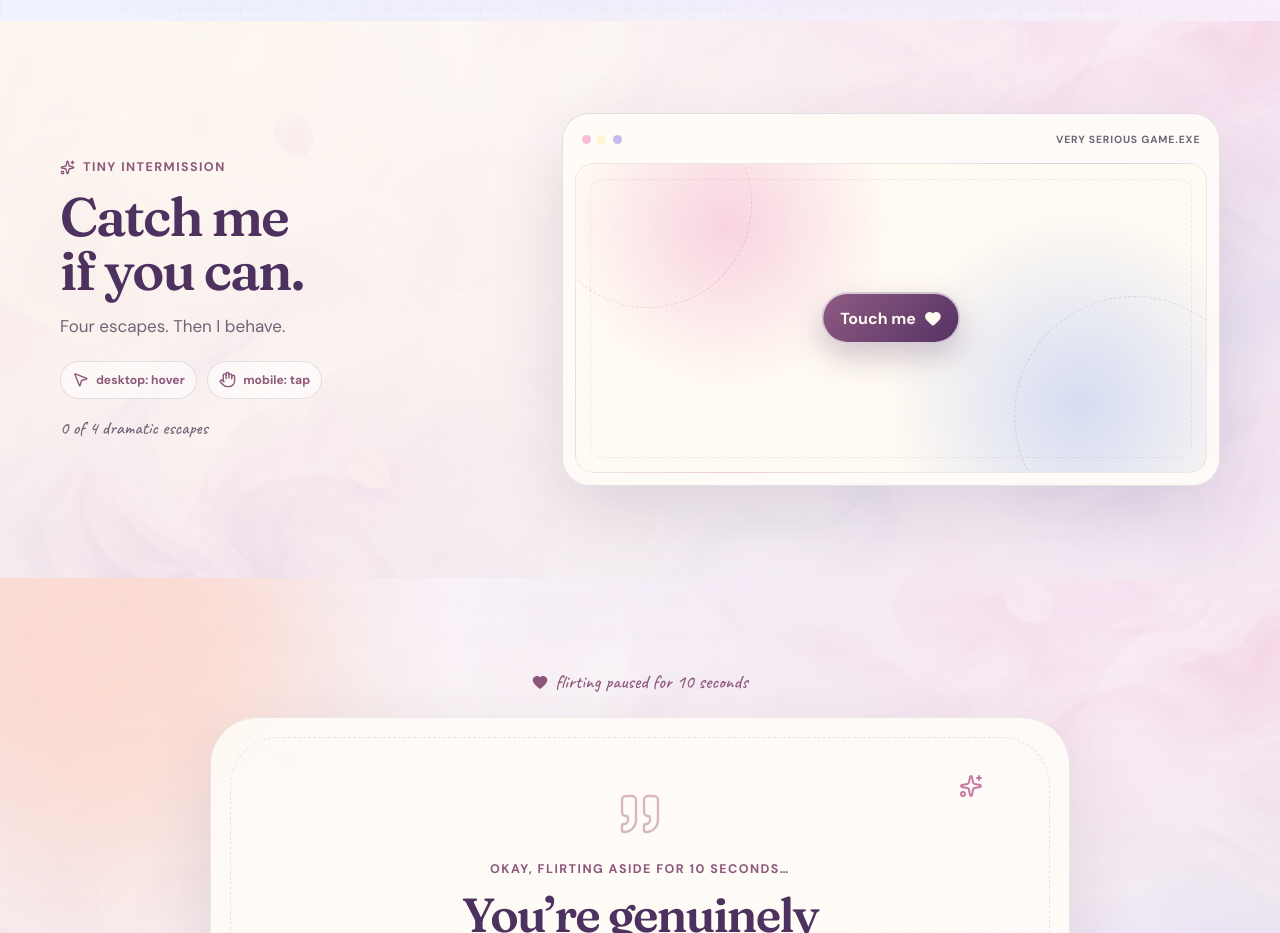
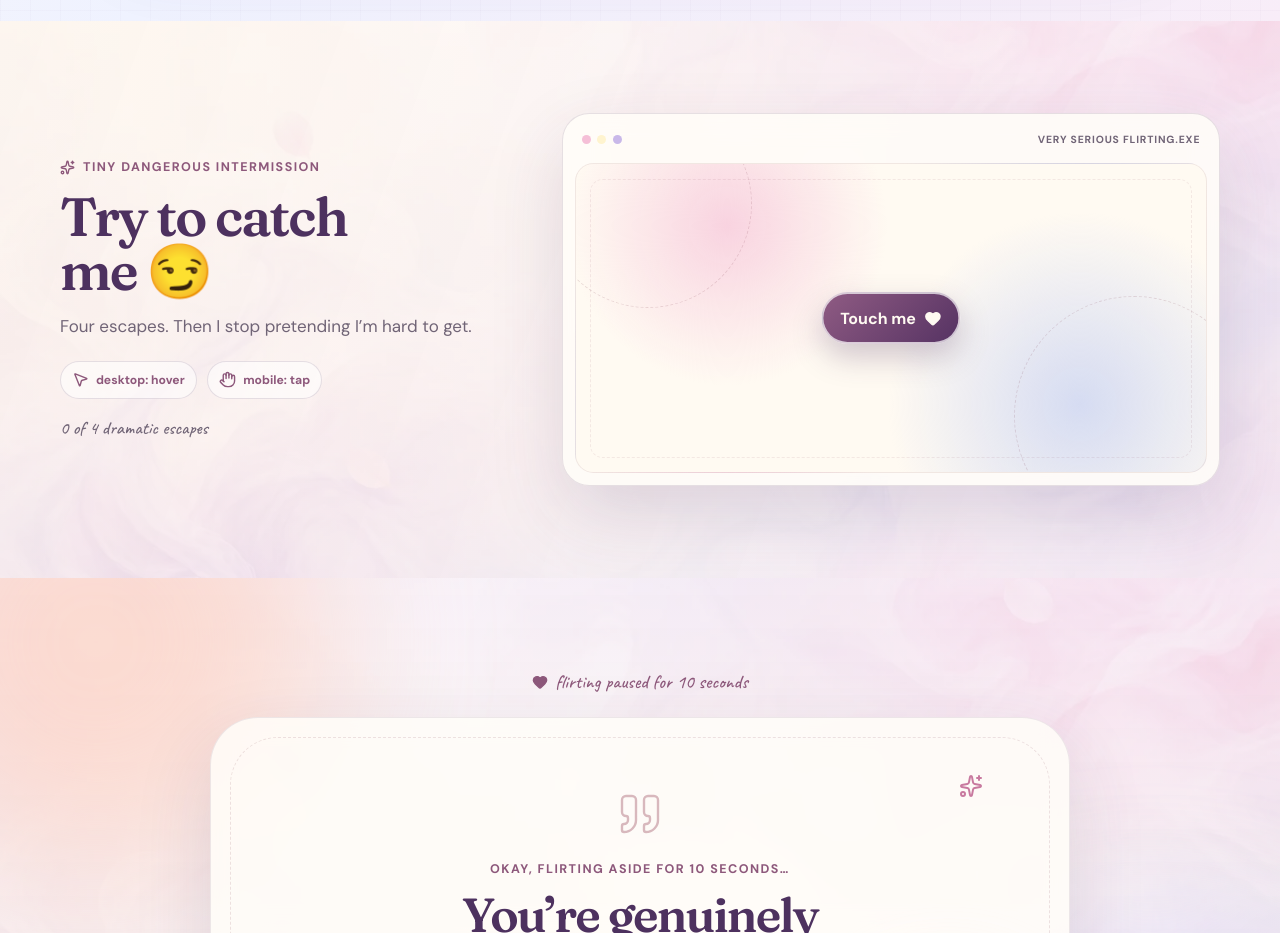
Before and after one commit to MSPixelPulseAgency/hey-kayleigh, a React (Vite) app: page / in a window 1280 px wide. Shown: the part 3660-4593 px from the top of the page. Built offline with nearby package versions, Linux system fonts and the light colour scheme.

Commit message:
Make touch game more teasing

```diff
--- a/src/components/TouchMeGame.jsx
+++ b/src/components/TouchMeGame.jsx
@@ -36,12 +36,7 @@ export function TouchMeGame() {
       }
 
       const previous = lastPositionRef.current
-      if (
-        previous.left === null ||
-        Math.hypot(next.left - previous.left, next.top - previous.top) > 72
-      ) {
-        break
-      }
+      if (previous.left === null || Math.hypot(next.left - previous.left, next.top - previous.top) > 72) break
     }
 
     const offsetPosition = {
@@ -61,14 +56,10 @@ export function TouchMeGame() {
     setEscapes(nextEscapes)
   }
 
-  const catchButton = () => {
-    setCaught(true)
-  }
+  const catchButton = () => setCaught(true)
 
   const handlePointerEnter = (event) => {
-    if (event.pointerType === 'mouse' && escapesRef.current < MAX_ESCAPES) {
-      escapeButton()
-    }
+    if (event.pointerType === 'mouse' && escapesRef.current < MAX_ESCAPES) escapeButton()
   }
 
   const handleClick = (event) => {
@@ -76,12 +67,10 @@ export function TouchMeGame() {
       catchButton()
       return
     }
-
     if (escapesRef.current < MAX_ESCAPES) {
       escapeButton()
       return
     }
-
     catchButton()
   }
 
@@ -105,35 +94,26 @@ export function TouchMeGame() {
         <div className="game-copy">
           <SectionHeading
             id="game-title"
-            eyebrow="tiny intermission"
-            title="Catch me if you can."
-            copy="Four escapes. Then I behave."
+            eyebrow="tiny dangerous intermission"
+            title="Try to catch me 😏"
+            copy="Four escapes. Then I stop pretending I’m hard to get."
           />
           <div className="game-instructions">
-            <span>
-              <MousePointer2 size={17} aria-hidden="true" />
-              desktop: hover
-            </span>
-            <span>
-              <Hand size={17} aria-hidden="true" />
-              mobile: tap
-            </span>
+            <span><MousePointer2 size={17} aria-hidden="true" />desktop: hover</span>
+            <span><Hand size={17} aria-hidden="true" />mobile: tap</span>
           </div>
           <p className="game-status" aria-live="polite">
             {caught
-              ? 'Caught. Stubbornness confirmed.'
+              ? 'Caught. Persistent too? Noted.'
               : escapes === MAX_ESCAPES
-                ? 'No more escaping — it’s catchable now.'
+                ? 'Fineee. I’ll behave now.'
                 : `${escapes} of ${MAX_ESCAPES} dramatic escapes`}
           </p>
         </div>
 
         <div className={`touch-game ${caught ? 'touch-game--caught' : ''}`}>
           <div className="touch-game__topbar" aria-hidden="true">
-            <span />
-            <span />
-            <span />
-            <small>very serious game.exe</small>
+            <span /><span /><span /><small>very serious flirting.exe</small>
           </div>
           <div className="touch-game__field" ref={fieldRef}>
             <div className="touch-game__safe-zone" aria-hidden="true" />
@@ -141,11 +121,7 @@ export function TouchMeGame() {
               <motion.div
                 className="touch-game__button-anchor"
                 animate={position}
-                transition={
-                  reduceMotion
-                    ? { duration: 0 }
-                    : { type: 'spring', stiffness: 340, damping: 24, mass: 0.7 }
-                }
+                transition={reduceMotion ? { duration: 0 } : { type: 'spring', stiffness: 340, damping: 24, mass: 0.7 }}
               >
                 <button
                   ref={buttonRef}
@@ -172,11 +148,9 @@ export function TouchMeGame() {
                   exit={{ opacity: 0 }}
                   transition={{ duration: 0.45, ease: [0.22, 1, 0.36, 1] }}
                 >
-                  <span className="touch-game__reveal-icon">
-                    <Sparkles size={24} aria-hidden="true" />
-                  </span>
-                  <h3>Okay okay, you caught me.</h3>
-                  <p>Stubborn and cute. Dangerous combo.</p>
+                  <span className="touch-game__reveal-icon"><Sparkles size={24} aria-hidden="true" /></span>
+                  <h3>Damn… persistent too?</h3>
+                  <p>Cute, stubborn AND competitive. I’m collecting red flags that somehow look green on you 😂</p>
                   <button className="button button--quiet" type="button" onClick={resetGame}>
                     <RotateCcw size={16} aria-hidden="true" />
                     play again
```
